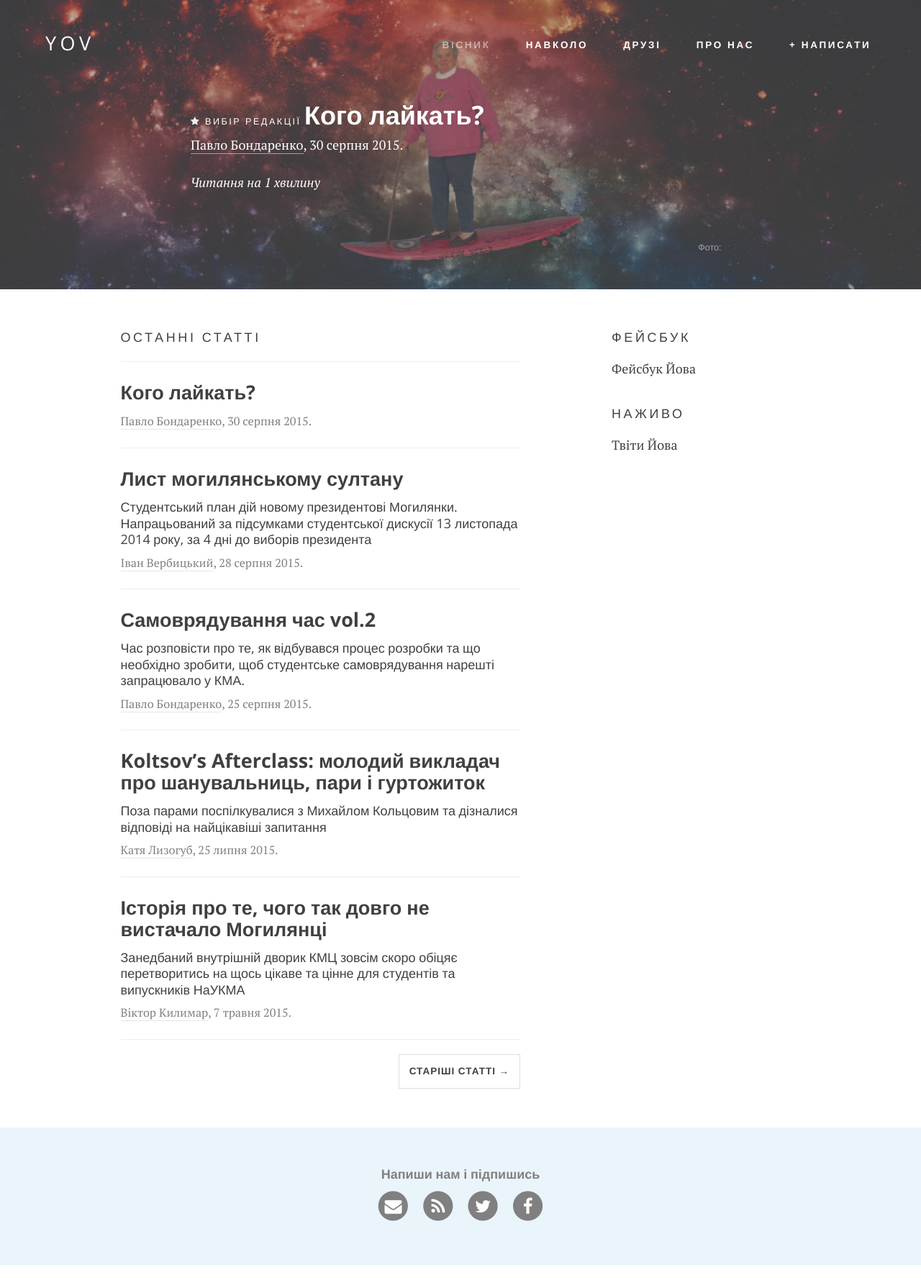
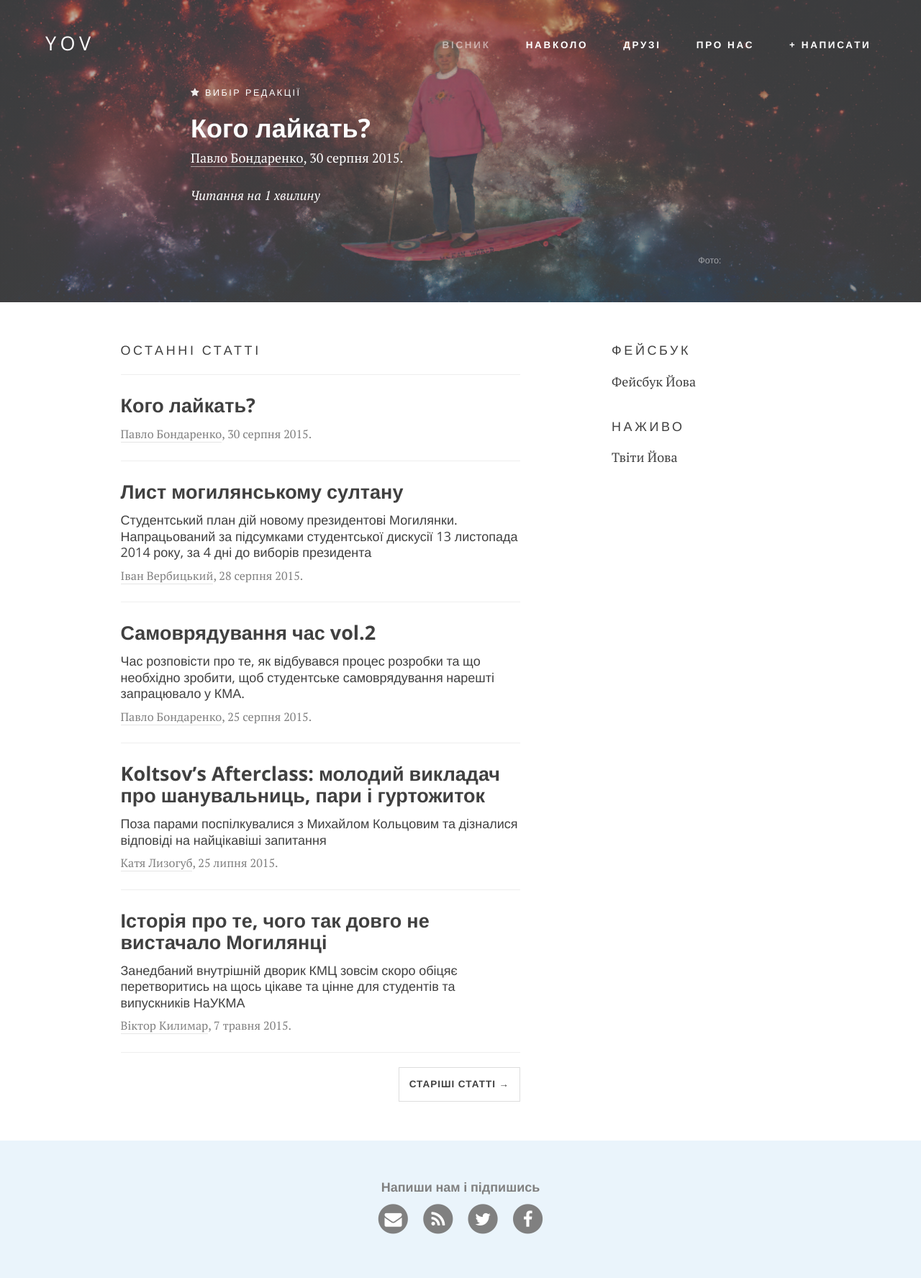
Before and after one commit to boretskyi/boretskyi.github.io, a Jekyll site: the page built from journal/index.html, in a window 1280 px wide. Shown: the whole page at 72% size. Built offline with Jekyll 4.4.1, drawn with Linux system fonts in a browser that asks for light colours; nearby versions of some CDN libraries; the list of posts is cut into pages by our own code; comment, search, counter and statistics services are not loaded.

Commit message:
Make feat div

```diff
--- a/_includes/post_header.html
+++ b/_includes/post_header.html
@@ -7,7 +7,7 @@
                 <div class="col-lg-8 col-lg-offset-2 col-md-10 col-md-offset-1">
                     <div class="post-heading">
                         {% if include.post.featured %}
-                        <span class="feat"><i class="fa fa-star"></i> Вибір редакції</span>
+                        <div class="feat"><i class="fa fa-star"></i> Вибір редакції</div>
                         {% endif %}
                         {% if include.link %}
                         <a href="{{ include.link | prepend: site.baseurl }}" class="post-link">
```
